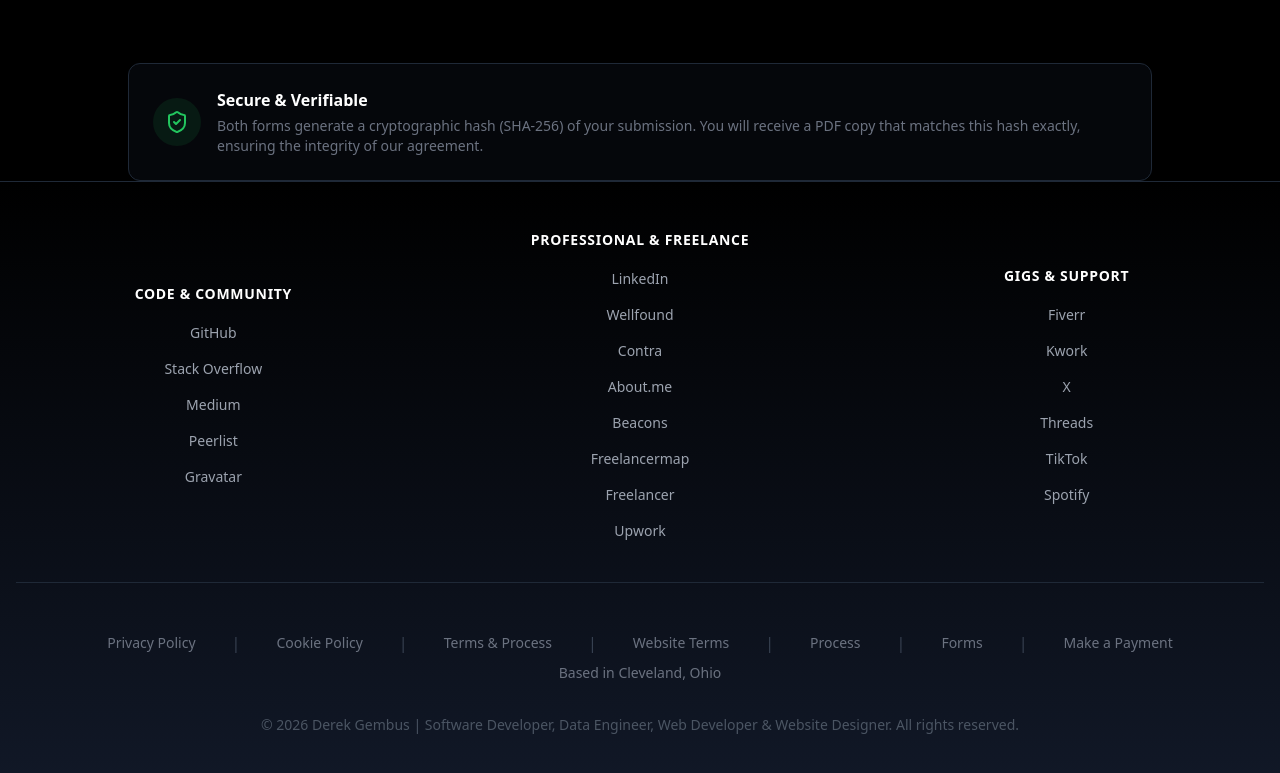
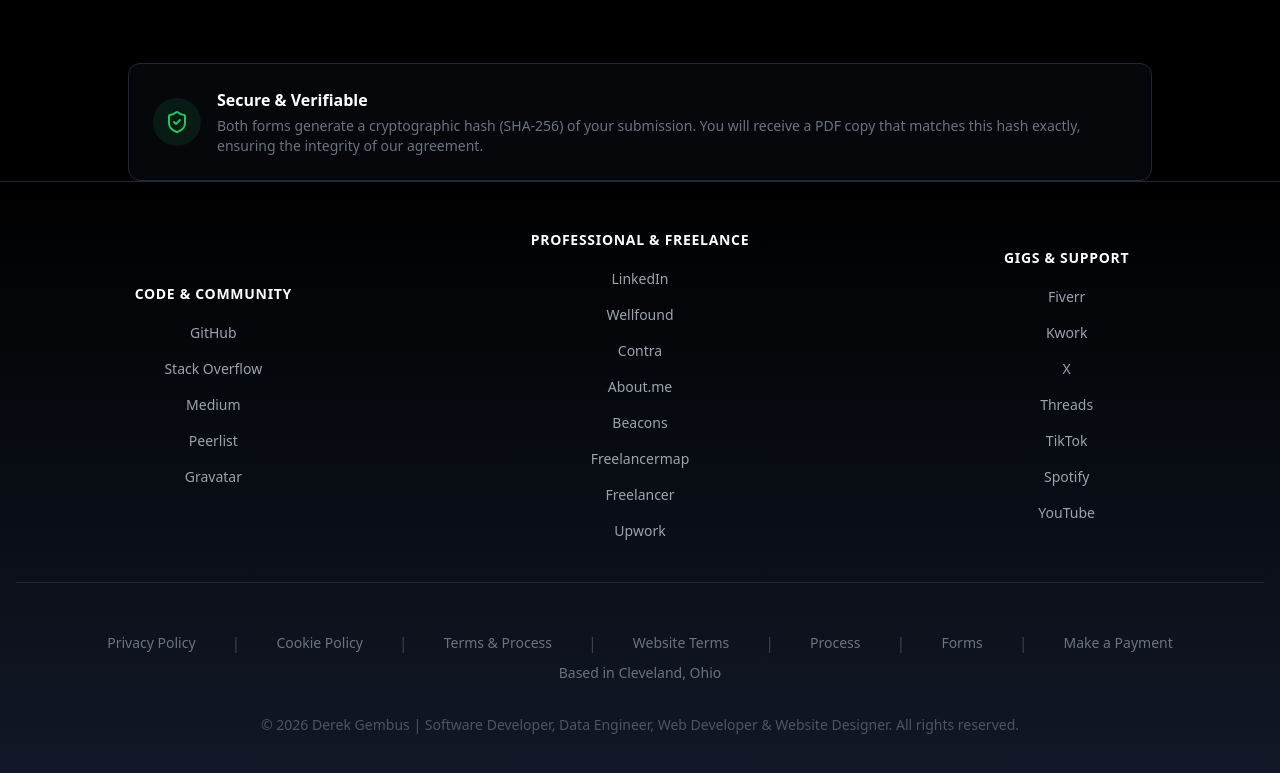
Before and after one commit to Derek-G1/Derek-Gembus-Official, a React (Create React App) app: page /forms in a window 1280 px wide. Shown: the part 585-1358 px from the top of the page. Built offline with nearby package versions, Linux system fonts and the light colour scheme.

Commit message:
Configure cPanel deployment and build

```diff
--- a/public/index.html
+++ b/public/index.html
@@ -79,7 +79,7 @@
           "addressCountry": "US"
         },
         "description": "Professional Website Developer and Web Designer offering custom coding, software engineering, and data analytics services.",
-        "sameAs": ["https://github.com/Derek-G1", "https://stackoverflow.com/users/32499186/derek-gembus", "https://medium.com/@derekgembus", "https://peerlist.io/derekgembus", "https://gravatar.com/derekgembus1", "https://www.linkedin.com/in/derekgembus/", "https://wellfound.com/u/derek-gembus", "https://contra.com/derek_kf4qf2cc/work?r=derek_kf4qf2cc", "https://about.me/derekgembus", "https://beacons.ai/derekgembus", "https://www.freelancermap.com/profile/it-support-specialist-und-data-engineer-with-python-programming-expertise", "https://www.freelancer.com/u/derek176?frm=derek176&sb=t", "https://www.upwork.com/freelancers/~0122373814fc418105", "https://www.fiverr.com/sellers/derekg2", "https://kwork.com/user/derekgembus", "https://x.com/DerekGembus", "https://www.threads.com/@derekg216", "https://www.tiktok.com/@derekgembus", "https://open.spotify.com/user/1258631055"],
+        "sameAs": ["https://github.com/Derek-G1", "https://stackoverflow.com/users/32499186/derek-gembus", "https://medium.com/@derekgembus", "https://peerlist.io/derekgembus", "https://gravatar.com/derekgembus1", "https://www.linkedin.com/in/derekgembus/", "https://wellfound.com/u/derek-gembus", "https://contra.com/derek_kf4qf2cc/work?r=derek_kf4qf2cc", "https://about.me/derekgembus", "https://beacons.ai/derekgembus", "https://www.freelancermap.com/profile/it-support-specialist-und-data-engineer-with-python-programming-expertise", "https://www.freelancer.com/u/derek176?frm=derek176&sb=t", "https://www.upwork.com/freelancers/~0122373814fc418105", "https://www.fiverr.com/sellers/derekg2", "https://kwork.com/user/derekgembus", "https://x.com/DerekGembus", "https://www.threads.com/@derekg216", "https://www.tiktok.com/@derekgembus", "https://open.spotify.com/user/1258631055", "https://www.youtube.com/@DerekGembus"],
         "knowsAbout": [
           "Web Development",
           "Software Development",
--- a/src/components/Footer.js
+++ b/src/components/Footer.js
@@ -124,6 +124,11 @@
                   Spotify
                 </a>
               </li>
+              <li>
+                <a href="https://www.youtube.com/@DerekGembus" target="_blank" rel="noopener noreferrer" className="text-sm text-gray-400 hover:text-purple-400 transition-colors">
+                  YouTube
+                </a>
+              </li>
             </ul>
           </div>
 
```
Also changed, not shown: .cpanel.yml (added), 22 other files (tests, documents, lock files or other folders).
